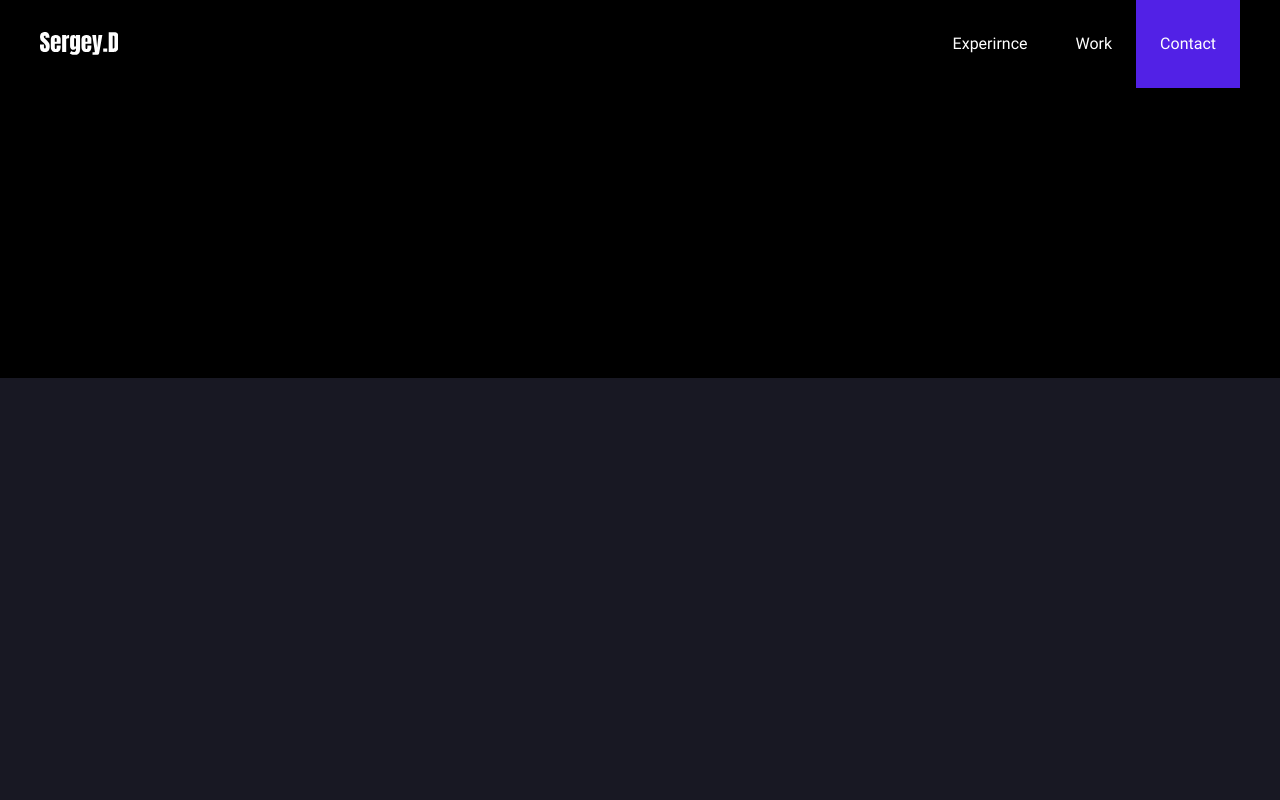
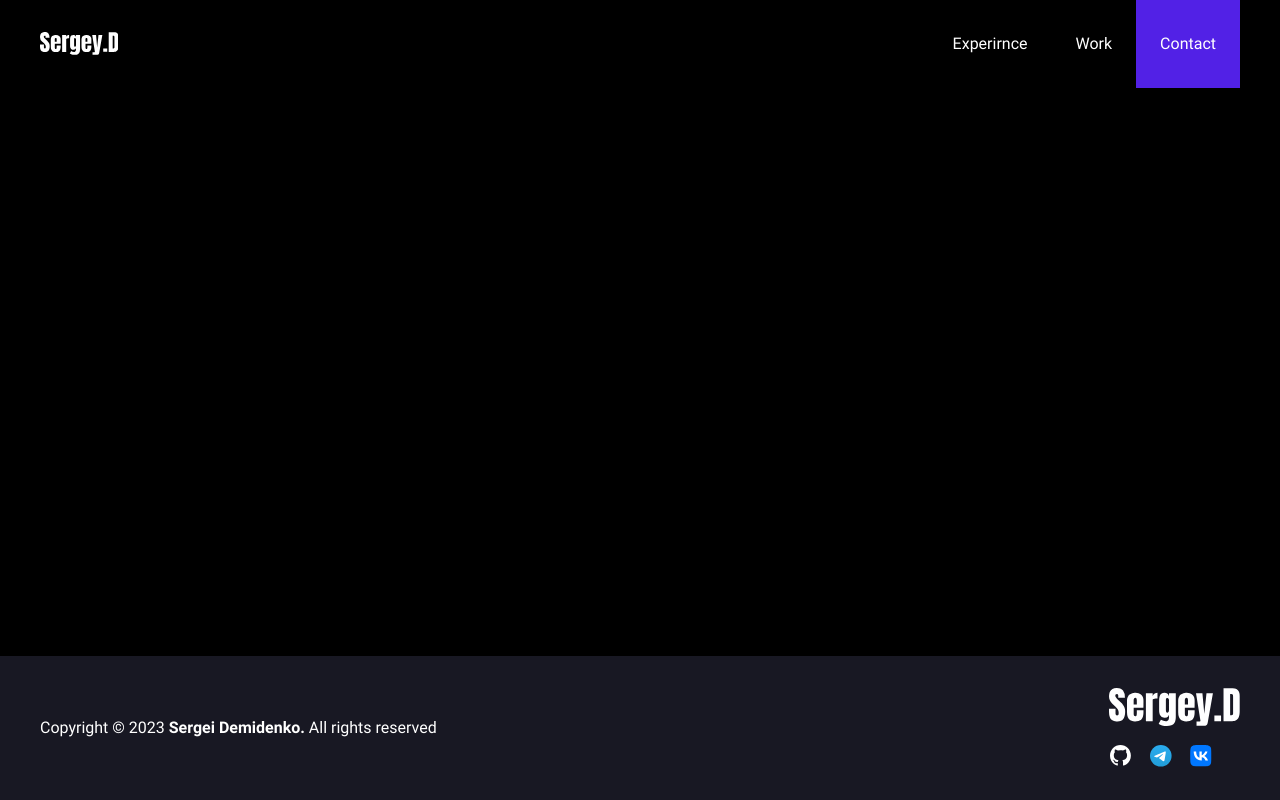
Before and after one commit to insomniamo/cv-app, a React app: page / in a window 1280 px wide. Built offline with nearby package versions, Linux system fonts and the light colour scheme; the HTML template or start-up script is replaced by a standard one.

Commit message:
footer realization

```diff
--- a/src/base/styles/_variables.scss
+++ b/src/base/styles/_variables.scss
@@ -36,8 +36,7 @@
 $header-height-mobile: 72px;
 $header-height-not-mobile: 88px;
 
-$footer-height-mobile: 672px;
-$footer-height-not-mobile: 422px;
+$footer-height-regular: 144px;
 
 // breakpoints
 $mobile-width: "(max-width: 767px)";
--- a/src/components/Content/content.scss
+++ b/src/components/Content/content.scss
@@ -1,11 +1,11 @@
 @import "@styles/variables.scss";
 
 .content {
-    height: calc(100vh - ($header-height-mobile + $footer-height-mobile));
+    height: calc(100vh - ($header-height-mobile + $footer-height-regular));
     margin-top: $header-height-mobile;
 
     @media #{$tablet-width} {
-        height: calc(100vh - ($header-height-not-mobile + $footer-height-not-mobile));
+        height: calc(100vh - ($header-height-not-mobile + $footer-height-regular));
         margin-top: $header-height-not-mobile;
     }
 }
--- a/src/components/Footer/Footer.jsx
+++ b/src/components/Footer/Footer.jsx
@@ -1,16 +1,22 @@
 import React from "react";
 
-import "./Footer.scss";
+import "./footer.scss";
 import Logo from "@icons/Logo.jsx";
-import Vklogo from "@icons/VkLogo.jsx";
-import GitHubLogo from "@icons/GitHubLogo.jsx";
-import TelegramLogo from "@icons/TelegramLogo.jsx";
+import Socials from "@components/Socials/Socials.jsx";
 
 export default function Footer() {
     return (
         <footer className="footer">
             <div className="footer__container">
-
+                <div className="footer__row">
+                    <span>Copyright © 2023 <b>Sergei Demidenko.</b> All rights reserved</span>
+                    <div className="contact__box">
+                        <div className="contact__logo">
+                            <Logo />
+                        </div>
+                        <Socials />
+                    </div>
+                </div>
             </div>
         </footer>
     );
--- a/src/components/Footer/footer.scss
+++ b/src/components/Footer/footer.scss
@@ -1,10 +1,42 @@
 @import "@styles/variables.scss";
 
 .footer {
-    height: $footer-height-mobile;
+    height: $footer-height-regular;
     background-color: $steel-gray;
 
-    @media #{$tablet-width} {
-        height: $footer-height-not-mobile;
+    &__container{
+        height: inherit;
+        max-width: $max-container-width;
+
+        margin-inline: auto;
+        padding-inline: $gap-container-mobile;
+        padding-top: 32px;
+
+        @media #{$tablet-width}{
+            padding-inline: $gap-container-tablet;
+
+        }
+
+        @media #{$desktop-width}{
+            padding-inline: $gap-container-desktop;
+        }
+    }
+
+    &__row{
+        display: flex;
+        justify-content: space-between;
+        align-items: center;
     }
 }
+
+.contact {
+    &__box {
+        width: 130.72px;
+    }
+
+    &__logo {
+        width: 130.72px;
+        height: 40px;
+        margin-bottom: 16px;
+    }
+}
--- a/src/components/Icons/GitHubLogo.jsx
+++ b/src/components/Icons/GitHubLogo.jsx
@@ -3,6 +3,6 @@
 
 export default function GitHubLogo() {
     return (
-        <svg width="98" height="96" xmlns="http://www.w3.org/2000/svg"><path fill-rule="evenodd" clip-rule="evenodd" d="M48.854 0C21.839 0 0 22 0 49.217c0 21.756 13.993 40.172 33.405 46.69 2.427.49 3.316-1.059 3.316-2.362 0-1.141-.08-5.052-.08-9.127-13.59 2.934-16.42-5.867-16.42-5.867-2.184-5.704-5.42-7.17-5.42-7.17-4.448-3.015.324-3.015.324-3.015 4.934.326 7.523 5.052 7.523 5.052 4.367 7.496 11.404 5.378 14.235 4.074.404-3.178 1.699-5.378 3.074-6.6-10.839-1.141-22.243-5.378-22.243-24.283 0-5.378 1.94-9.778 5.014-13.2-.485-1.222-2.184-6.275.486-13.038 0 0 4.125-1.304 13.426 5.052a46.97 46.97 0 0 1 12.214-1.63c4.125 0 8.33.571 12.213 1.63 9.302-6.356 13.427-5.052 13.427-5.052 2.67 6.763.97 11.816.485 13.038 3.155 3.422 5.015 7.822 5.015 13.2 0 18.905-11.404 23.06-22.324 24.283 1.78 1.548 3.316 4.481 3.316 9.126 0 6.6-.08 11.897-.08 13.526 0 1.304.89 2.853 3.316 2.364 19.412-6.52 33.405-24.935 33.405-46.691C97.707 22 75.788 0 48.854 0z" fill="#fff"/></svg>
+        <svg width="98" height="96" viewBox="0 0 101 100" xmlns="http://www.w3.org/2000/svg"><path fillRule="evenodd" clipRule="evenodd" d="M48.854 0C21.839 0 0 22 0 49.217c0 21.756 13.993 40.172 33.405 46.69 2.427.49 3.316-1.059 3.316-2.362 0-1.141-.08-5.052-.08-9.127-13.59 2.934-16.42-5.867-16.42-5.867-2.184-5.704-5.42-7.17-5.42-7.17-4.448-3.015.324-3.015.324-3.015 4.934.326 7.523 5.052 7.523 5.052 4.367 7.496 11.404 5.378 14.235 4.074.404-3.178 1.699-5.378 3.074-6.6-10.839-1.141-22.243-5.378-22.243-24.283 0-5.378 1.94-9.778 5.014-13.2-.485-1.222-2.184-6.275.486-13.038 0 0 4.125-1.304 13.426 5.052a46.97 46.97 0 0 1 12.214-1.63c4.125 0 8.33.571 12.213 1.63 9.302-6.356 13.427-5.052 13.427-5.052 2.67 6.763.97 11.816.485 13.038 3.155 3.422 5.015 7.822 5.015 13.2 0 18.905-11.404 23.06-22.324 24.283 1.78 1.548 3.316 4.481 3.316 9.126 0 6.6-.08 11.897-.08 13.526 0 1.304.89 2.853 3.316 2.364 19.412-6.52 33.405-24.935 33.405-46.691C97.707 22 75.788 0 48.854 0z" fill="#fff"/></svg>
     );
 }
--- a/src/components/Icons/VkLogo.jsx
+++ b/src/components/Icons/VkLogo.jsx
@@ -4,7 +4,7 @@
 export default function VkLogo() {
     return (
         <svg width="101" height="100" viewBox="0 0 101 100" fill="none" xmlns="http://www.w3.org/2000/svg">
-            <g clip-path="url(#clip0_2_40)">
+            <g clipPath="url(#clip0_2_40)">
             <path d="M0.5 48C0.5 25.3726 0.5 14.0589 7.52944 7.02944C14.5589 0 25.8726 0 48.5 0H52.5C75.1274 0 86.4411 0 93.4706 7.02944C100.5 14.0589 100.5 25.3726 100.5 48V52C100.5 74.6274 100.5 85.9411 93.4706 92.9706C86.4411 100 75.1274 100 52.5 100H48.5C25.8726 100 14.5589 100 7.52944 92.9706C0.5 85.9411 0.5 74.6274 0.5 52V48Z" fill="#0077FF"/>
             <path d="M53.7085 72.042C30.9168 72.042 17.9169 56.417 17.3752 30.417H28.7919C29.1669 49.5003 37.5834 57.5836 44.25 59.2503V30.417H55.0004V46.8752C61.5837 46.1669 68.4995 38.667 70.8329 30.417H81.5832C79.7915 40.5837 72.2915 48.0836 66.9582 51.1669C72.2915 53.6669 80.8336 60.2086 84.0836 72.042H72.2499C69.7082 64.1253 63.3754 58.0003 55.0004 57.1669V72.042H53.7085Z" fill="white"/>
             </g>
--- /dev/null
+++ b/src/components/Socials/Socials.jsx
@@ -0,0 +1,30 @@
+import React from "react";
+
+import GitHubLogo from "@icons/GitHubLogo.jsx";
+import TelegramLogo from "@icons/TelegramLogo.jsx";
+import Vklogo from "@icons/Vklogo.jsx";
+
+import "./Socials.scss";
+
+export default function Socials(){
+
+    return (
+        <div className="socials">
+            <div className="socials__item">
+                <a className="socials__link" target="_blank" href="https://github.com/insomniamo">
+                    <GitHubLogo />
+                </a>
+            </div>
+            <div className="socials__item">
+                <a className="socials__link" target="_blank" href="https://t.me/insomniamo">
+                    <TelegramLogo />
+                </a>
+            </div>
+            <div className="socials__item">
+                <a className="socials__link" target="_blank" href="https://vk.com/warriorfromwar">
+                    <Vklogo />
+                </a>
+            </div>
+    </div>
+    )
+}
--- /dev/null
+++ b/src/components/Socials/socials.scss
@@ -0,0 +1,28 @@
+@import "@styles/variables.scss";
+
+.socials {
+    display: flex;
+    gap: 16px;
+    align-items: center;
+
+    &__item {
+        display: block;
+        height: 24px;
+        width: 24px;
+    }
+
+    &__link {
+        display: flex;
+        justify-content: center;
+        align-items: center;
+
+        height: 100%;
+        width: 100%;
+
+        & > svg {
+            height: 90%;
+            width: 90%;
+
+        }
+    }
+}
```
